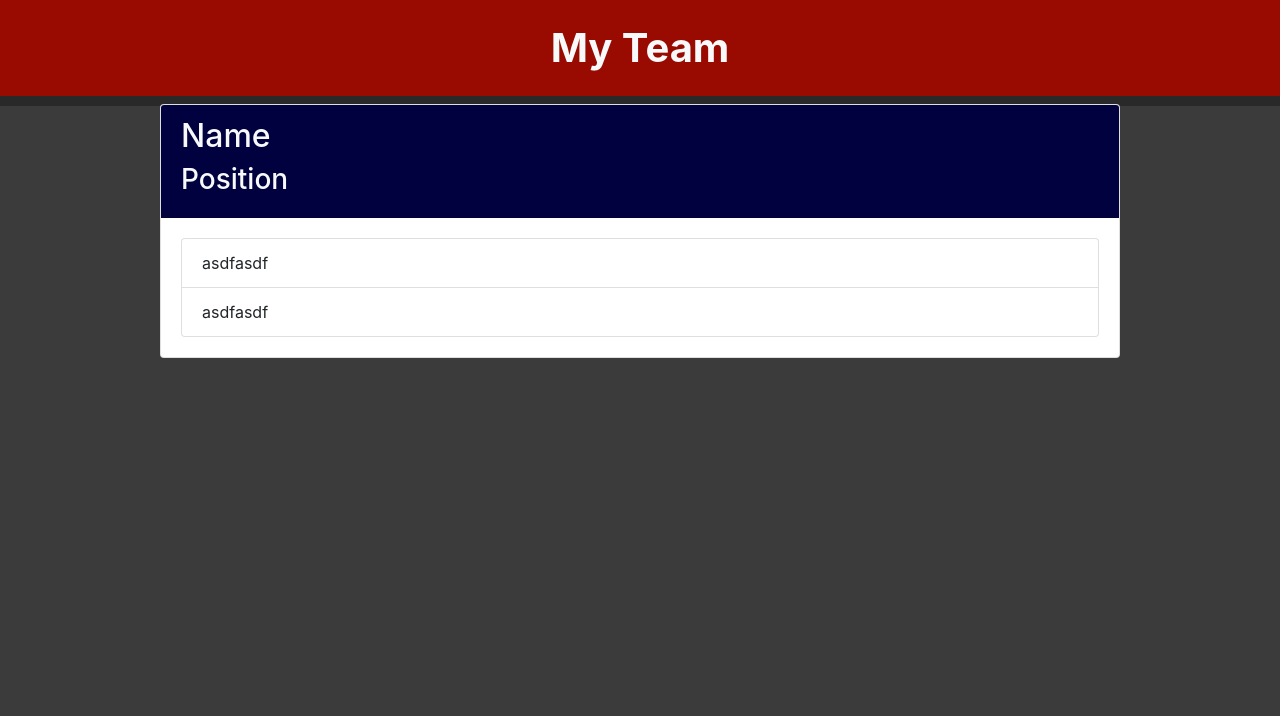
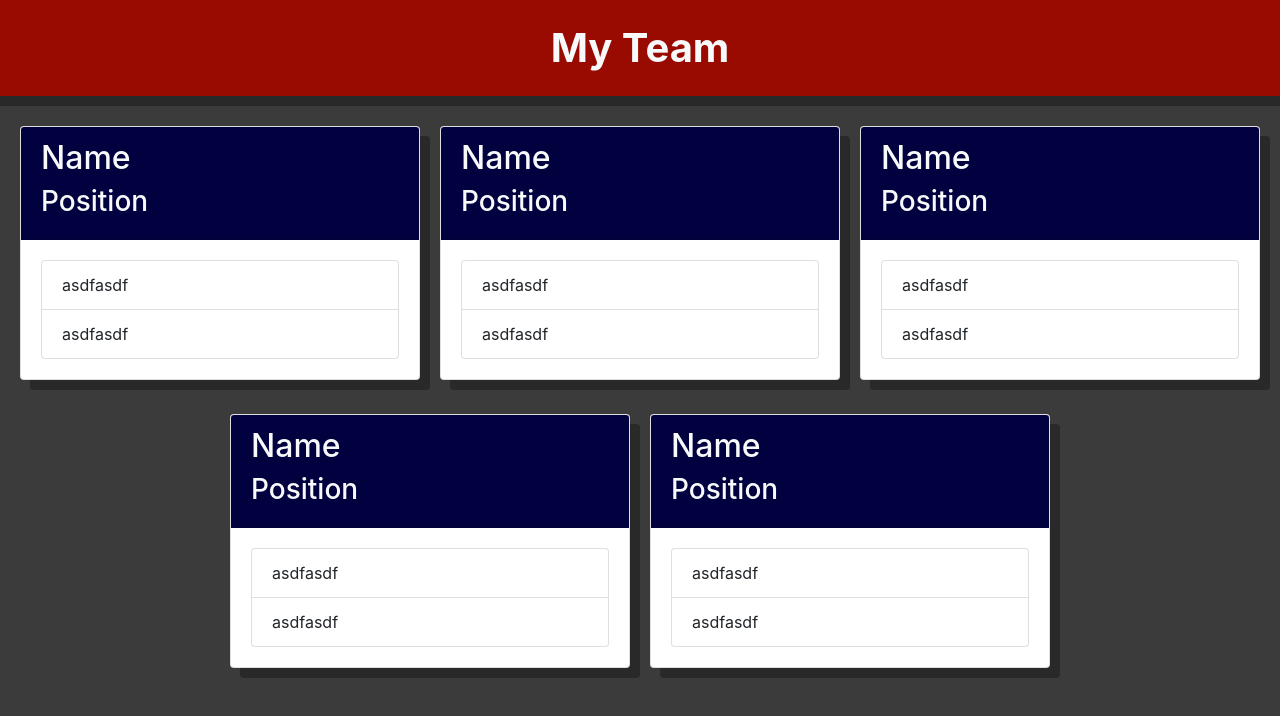
Before and after one commit to OneCrinkleyFry/profile-generator, a website: page dist/temp-file.html in a window 1280 px wide. Drawn offline with nearby package versions, Linux system fonts and the light colour scheme.

Commit message:
finished the styling finished styling the html template.

```diff
--- a/dist/style.css
+++ b/dist/style.css
@@ -8,7 +8,14 @@ body {
 
 header {
     background-color: #990a00;
-    box-shadow: 0px 10px rgba(0, 0, 0, 0.3);
+    box-shadow: 0 10px rgba(0, 0, 0, 0.3);
+    margin-bottom: 20px;
+}
+
+.card {
+    box-shadow: 10px 10px rgba(0, 0, 0, 0.3);
+    width: 400px;
+    margin: 10px;
 }
 
 .card-header {
--- a/dist/temp-file.html
+++ b/dist/temp-file.html
@@ -10,8 +10,56 @@
 <body>
     <header class="h-auto border-bottom-1 "><h1 class="font-weight-bold text-light text-center py-4 ">My Team</h1></header>
     <main>
-        <div class="card-box w-75 w-lg-50 mx-auto">
-            <div class="card">
+        <div class="card-box d-flex justify-content-center flex-wrap">
+            <div class="card mb-4 column">
+                <div class="card-header text-light">
+                    <h2>Name</h2>
+                    <h3>Position</h3>
+                </div>
+                <div class="card-body">
+                    <ul class="list-group">
+                        <li class="list-group-item">asdfasdf</li>
+                        <li class="list-group-item">asdfasdf</li>
+                    </ul>
+                </div>
+            </div>
+            <div class="card mb-4 column">
+                <div class="card-header text-light">
+                    <h2>Name</h2>
+                    <h3>Position</h3>
+                </div>
+                <div class="card-body">
+                    <ul class="list-group">
+                        <li class="list-group-item">asdfasdf</li>
+                        <li class="list-group-item">asdfasdf</li>
+                    </ul>
+                </div>
+            </div>
+            <div class="card mb-4 column">
+                <div class="card-header text-light">
+                    <h2>Name</h2>
+                    <h3>Position</h3>
+                </div>
+                <div class="card-body">
+                    <ul class="list-group">
+                        <li class="list-group-item">asdfasdf</li>
+                        <li class="list-group-item">asdfasdf</li>
+                    </ul>
+                </div>
+            </div>
+            <div class="card mb-4 column">
+                <div class="card-header text-light">
+                    <h2>Name</h2>
+                    <h3>Position</h3>
+                </div>
+                <div class="card-body">
+                    <ul class="list-group">
+                        <li class="list-group-item">asdfasdf</li>
+                        <li class="list-group-item">asdfasdf</li>
+                    </ul>
+                </div>
+            </div>
+            <div class="card mb-4 column">
                 <div class="card-header text-light">
                     <h2>Name</h2>
                     <h3>Position</h3>
```
